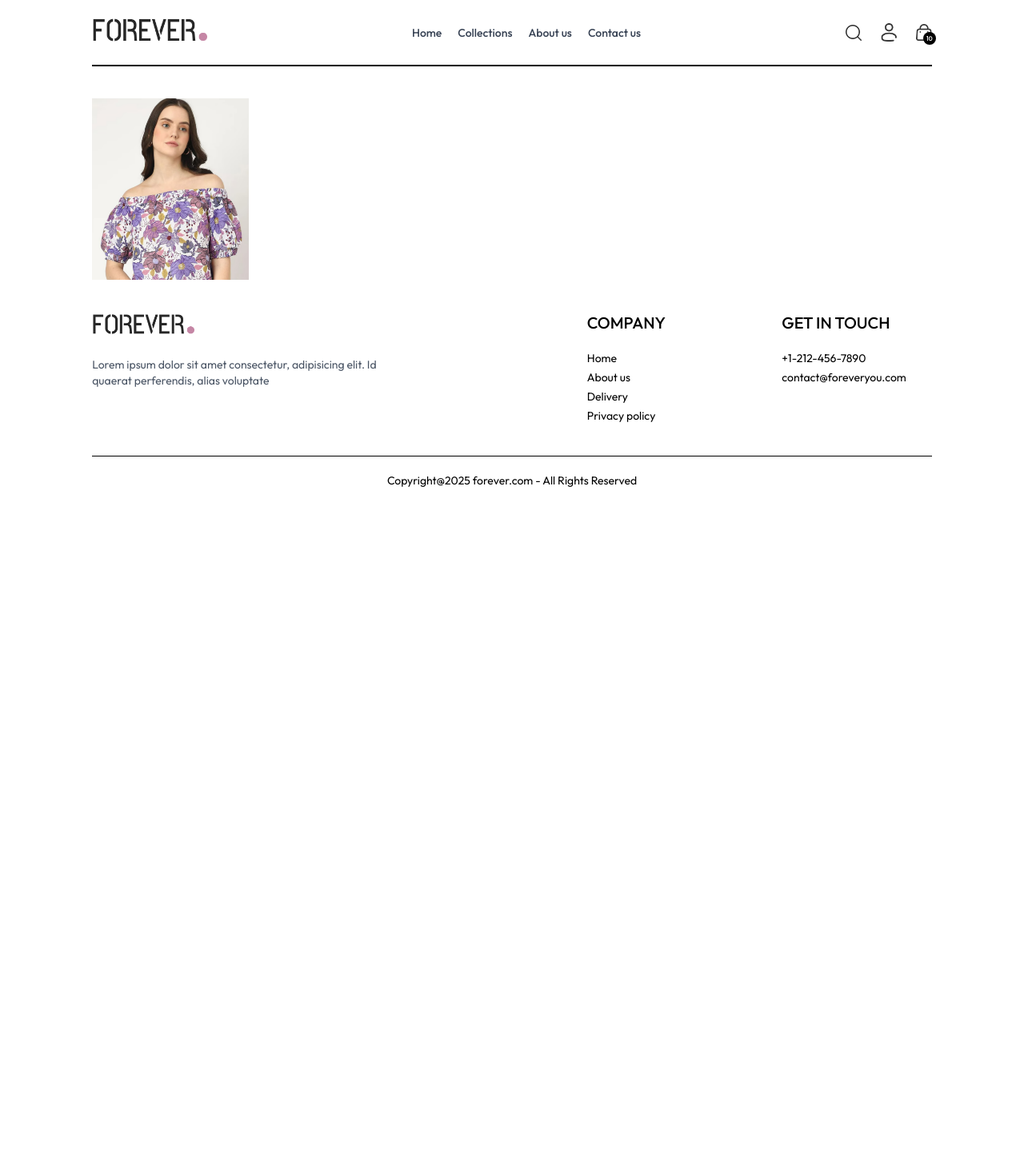
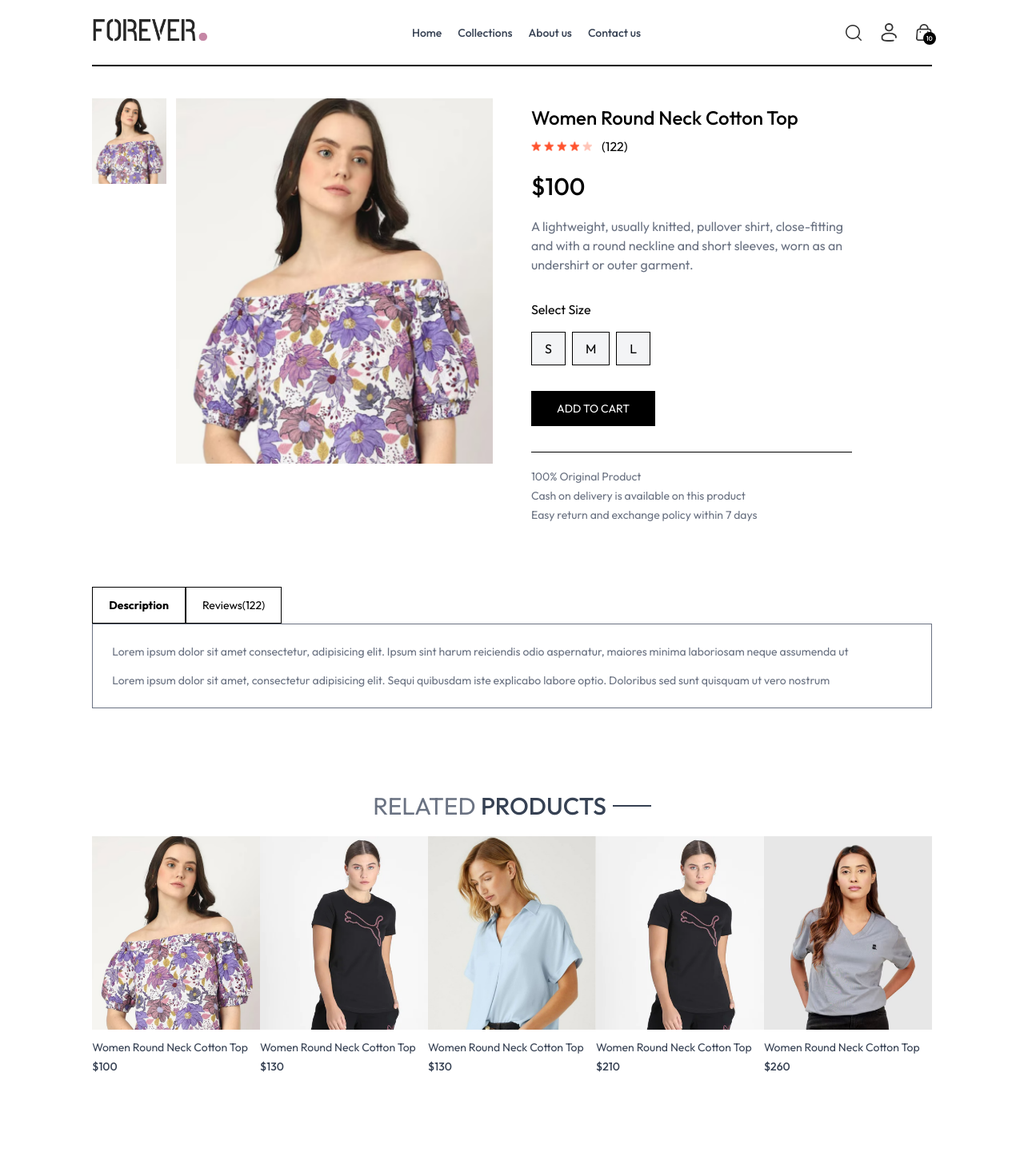
Before and after one commit to saikishore0319/techify, a React (Vite) app in the folder frontend/: page /product/aaaaa in a window 1280 px wide. Shown: the top 1441 px of the page at 80% size. Before the commit the page ends 800 px from the top, so only its background shows below. Built offline with nearby package versions, Linux system fonts and the light colour scheme.

Commit message:
added related products section

```diff
--- /dev/null
+++ b/frontend/src/components/RelatedProducts.jsx
@@ -0,0 +1,38 @@
+import React, { useContext, useEffect, useState } from 'react'
+import { ShopContext } from '../context/ShopContext'
+import Title from './Title';
+import ProductItem from './ProductItem';
+
+const RelatedProducts = ({category, subCategory}) => {
+    const {products} = useContext(ShopContext);
+    const [related, setRelated] = useState([]);
+    useEffect(()=>{
+
+        if(products.length > 0){
+            let productsCopy = products.slice();
+            productsCopy = productsCopy.filter((item)=>category === item.category);
+            productsCopy = productsCopy.filter((item)=>subCategory === item.subCategory);
+
+            setRelated(productsCopy.slice(0,5));
+
+        }
+
+    },[products])
+  return (
+    <div className='my-24'>
+        <div className='text-center text-3xl py-2 '>
+            <Title text1={"RELATED"} text2={"PRODUCTS"}/>
+        </div>
+
+        <div className='grid grid-cols-2 sm:grid-cols-3 md:grid-cols-4 lg:grid-cols-5'>
+            {
+                related.map((item, index)=>(
+                    <ProductItem key={index} id={item._id} image={item.image} name={item.name} price={item.price} />
+                ))
+            }
+        </div>
+    </div>
+  )
+}
+
+export default RelatedProducts
--- a/frontend/src/index.css
+++ b/frontend/src/index.css
@@ -15,6 +15,10 @@
   font-style: normal;
 }
 
+::-webkit-scrollbar{
+    display: none;
+}
+
 @media (max-width:640px) {
     a.active{
         background-color: black;
--- a/frontend/src/pages/Product.jsx
+++ b/frontend/src/pages/Product.jsx
@@ -1,12 +1,15 @@
 import React, { useContext, useEffect, useState } from 'react'
 import { useParams } from 'react-router-dom'
 import { ShopContext } from '../context/ShopContext';
+import { assets } from '../assets/assets';
+import RelatedProducts from '../components/RelatedProducts';
 
 const Product = () => {
   const { productId } = useParams();
-  const { products } = useContext(ShopContext);
+  const { products, currency } = useContext(ShopContext);
   const [productData, setProductData] = useState(false);
   const [image, setImage] = useState('')
+  const [size, setSize] = useState('')
 
   const fetchProductData = async () => {
     products.map((item) => {
@@ -29,11 +32,67 @@
         {/* product images */}
         <div className='flex-1 flex flex-col-reverse gap-3 sm:flex-row '>
           <div className='flex sm:flex-col overflow-x-auto sm:overflow-y-scroll justify-between sm:justify-normal sm:w-[18.7%] w-full'>
-            <img src={image} alt='' />
+            {
+              productData.image.map((item, index) => (
+                <img onClick={() => setImage(item)} src={item} key={index} className='w-[24%] sm:w-full sm:mb-3 flex-shrink-0 cursor-pointer' alt="" />
+              ))
+            }
+          </div>
+          <div className='w-full sm:w-[80%] '>
+            <img className='w-full  h-auto' src={image} alt="" />
+          </div>
+        </div>
+
+        {/* product information  */}
+        <div className='flex-1'>
+          <h1 className='font-medium text-2xl mt-2'>{productData.name}</h1>
+          <div className='flex items-center gap-1 mt-2 '>
+            <img src={assets.star_icon} alt="" className="w-3 5" />
+            <img src={assets.star_icon} alt="" className="w-3 5" />
+            <img src={assets.star_icon} alt="" className="w-3 5" />
+            <img src={assets.star_icon} alt="" className="w-3 5" />
+            <img src={assets.star_dull_icon} alt="" className="w-3 5" />
+            <p className='pl-2'>(122)</p>
+          </div>
+          <p className='mt-5 text-3xl font-medium'>{currency}{productData.price}</p>
+          <p className='mt-5 text-gray-500 md:w-4/5'>{productData.description}</p>
+
+          <div className='flex flex-col gap-4 my-8'>
+            <p>Select Size</p>
+            <div className='flex gap-2 '>
+              {
+                productData.sizes.map((item, index) => (
+                  <button onClick={() => setSize(item)} className={`border py-2 px-4 bg-gray-100 cursor-pointer hover:border-orange-400 ${item === size ? 'border-orange-500' : ''} `} key={index} >{item}</button>
+                ))
+              }
+            </div>
+          </div>
+
+          <button className='bg-black text-white px-8 py-3 text-sm active:bg-gray-700 cursor-pointer'>ADD TO CART</button>
+          <hr className='mt-8 sm:w-4/5 ' />
+          <div className='text-sm text-gray-500 mt-5 flex flex-col gap-1 '>
+            <p>100% Original Product</p>
+            <p>Cash on delivery is available on this product</p>
+            <p>Easy return and exchange policy within 7 days</p>
           </div>
         </div>
       </div>
 
+      {/* description and review section */}
+      <div className='mt-20'>
+          <div className='flex '>
+              <b className='border px-5 py-3 text-sm '>Description</b>
+              <p className='border px-5 py-3 text-sm '>Reviews(122)</p>
+          </div>
+          <div className='flex flex-col gap-4 border px-6 py-6 text-sm text-gray-500'>
+              <p>Lorem ipsum dolor sit amet consectetur, adipisicing elit. Ipsum sint harum reiciendis odio aspernatur, maiores minima laboriosam neque assumenda ut </p>
+              <p>Lorem ipsum dolor sit amet, consectetur adipisicing elit. Sequi quibusdam iste explicabo labore optio. Doloribus sed sunt quisquam ut vero nostrum </p>
+          </div>
+
+      </div>
+
+      {/* display related products */}
+      <RelatedProducts category={productData.category} subCategory={productData.subCategory}/>
     </div>
   ) : <div className='opacity-0'></div>
 }
```
